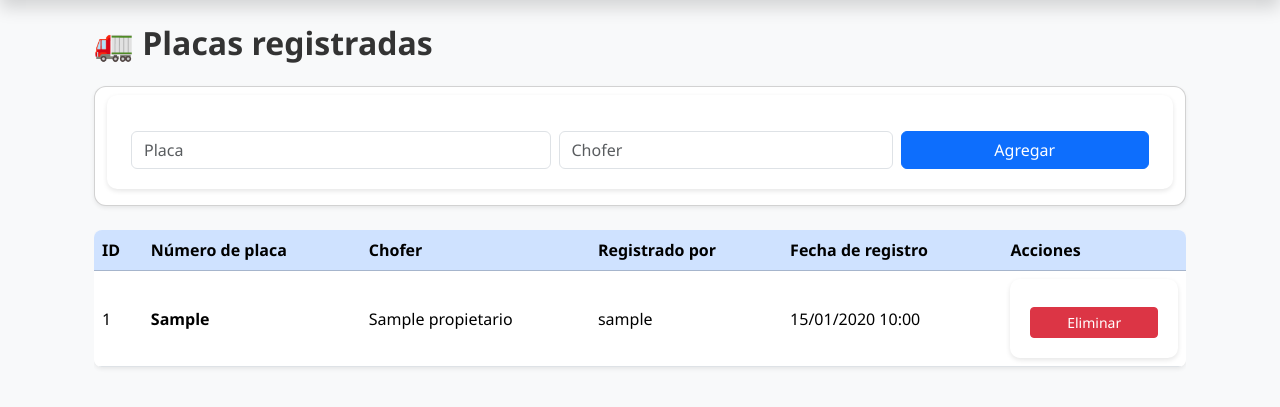
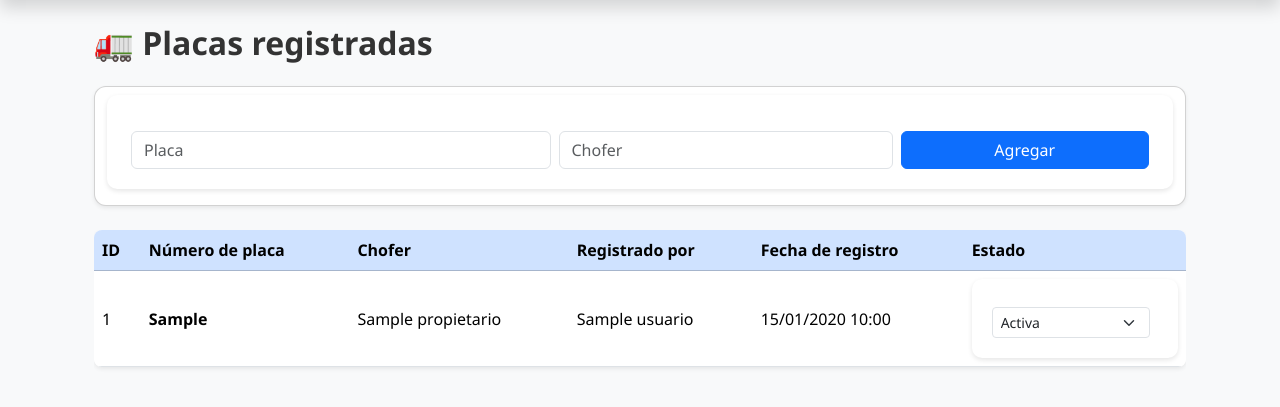
Before and after one commit to alamodylan/operacionbarco, a Flask app: template templates/placas.html in a window 1280 px wide. Shown: the part 64-471 px from the top of the page. Run offline with Flask 3, Linux system fonts and the light colour scheme; the template is opened without the code that fills it: most values are stand-ins (such as "Sample title", 1, 10 or a date in 2020); parts of the project's set-up code (start-up, migrations or seed data) failed here and were passed over.

Commit message:
Cambios en placas!

```diff
--- a/routes/operacion_routes.py
+++ b/routes/operacion_routes.py
@@ -65,9 +65,10 @@ def detalle_operacion(operacion_id):
     try:
         operacion = Operacion.query.get_or_404(operacion_id)
 
-        # ✅ Cargar placas activas
+        # ✅ Cargar solo placas activas
         placas_disponibles = (
             Placa.query
+            .filter(Placa.estado.ilike("activa"))  # 👈 muestra solo las activas (mayúsculas/minúsculas no importan)
             .order_by(Placa.numero_placa.asc())
             .all()
         )
@@ -84,7 +85,7 @@ def detalle_operacion(operacion_id):
             "operacion_detalle.html",
             operacion=operacion,
             placas=placas_disponibles,
-            movimientos=movimientos  # 👈 se usa la variable real
+            movimientos=movimientos
         )
 
     except Exception as e:
--- a/templates/placas.html
+++ b/templates/placas.html
@@ -35,7 +35,7 @@
                     <th>Chofer</th>
                     <th>Registrado por</th>
                     <th>Fecha de registro</th>
-                    <th>Acciones</th>
+                    <th>Estado</th>
                 </tr>
             </thead>
             <tbody>
@@ -44,14 +44,19 @@
                     <td>{{ placa.id }}</td>
                     <td class="fw-bold">{{ placa.numero_placa }}</td>
                     <td>{{ placa.propietario or '—' }}</td>
-                    <td>{{ placa.usuario.username if placa.usuario else '—' }}</td>
+
+                    <!-- ✅ Muestra correctamente el usuario -->
+                    <td>{{ placa.usuario.nombre if placa.usuario else '—' }}</td>
+
                     <td>{{ placa.fecha_registro.strftime('%d/%m/%Y %H:%M') }}</td>
+
+                    <!-- ✅ Select para cambiar estado -->
                     <td>
-                        <form method="POST" action="{{ url_for('placa_bp.eliminar_placa', placa_id=placa.id) }}">
-                        <button type="submit" class="btn btn-danger btn-sm"
-                                onclick="return confirm('¿Seguro que deseas eliminar esta placa?');">
-                            Eliminar
-                        </button>
+                        <form method="POST" action="{{ url_for('placa_bp.cambiar_estado', placa_id=placa.id) }}" class="d-flex align-items-center">
+                            <select name="estado" class="form-select form-select-sm me-2" onchange="this.form.submit()">
+                                <option value="Activa" {% if placa.estado == 'Activa' %}selected{% endif %}>Activa</option>
+                                <option value="Inactiva" {% if placa.estado == 'Inactiva' %}selected{% endif %}>Inactiva</option>
+                            </select>
                         </form>
                     </td>
                 </tr>
```
Also changed, not shown: models/placa.py (+8 -3 lines), routes/placa_routes.py (+16 -8 lines).
